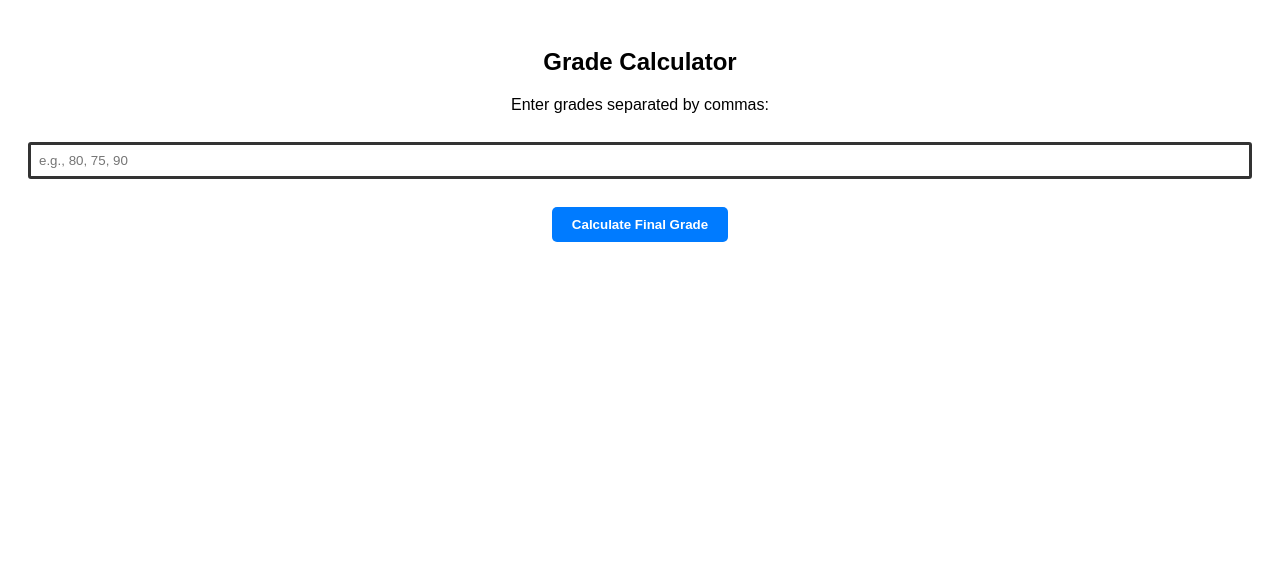
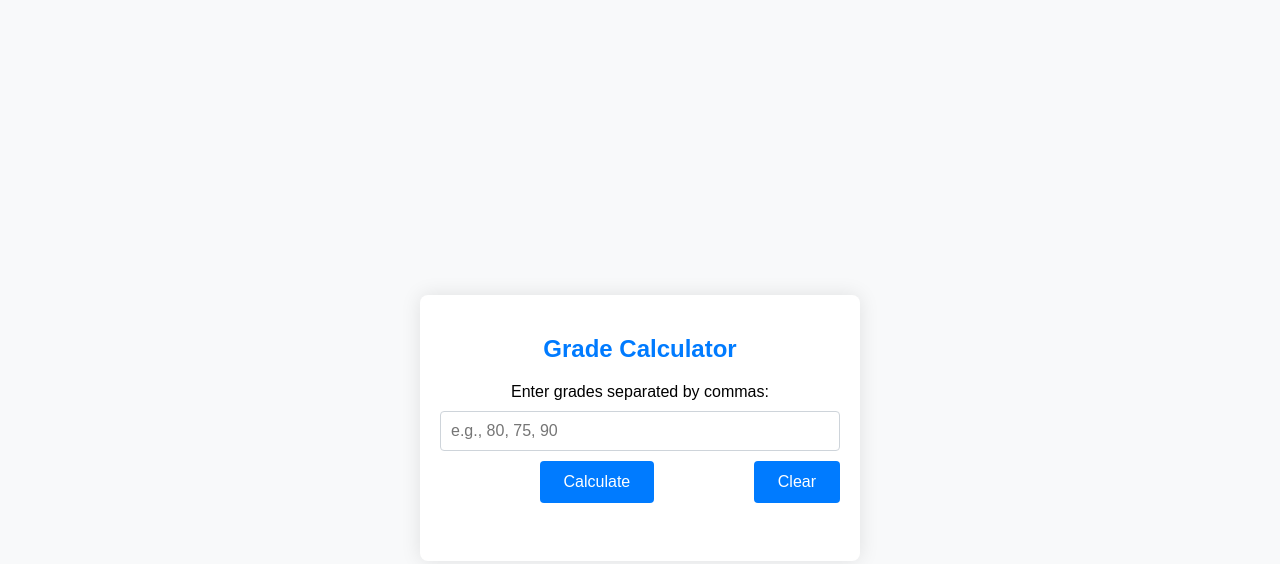
Before and after one commit to ProgrammerKR/grade_calculator.kr, a plain HTML site: page index.html in a window 1280 px wide. Drawn offline with Linux system fonts and the light colour scheme.

Commit message:
Update index.html

```diff
--- a/index.html
+++ b/index.html
@@ -3,37 +3,59 @@
 <head>
     <meta charset="UTF-8">
     <meta name="viewport" content="width=device-width, initial-scale=1.0">
-    <title>Grade Calculator | Kanishk Raj</title>
+    <title>Grade Calculator</title>
     <style>
         /* Basic styling for the calculator */
         body {
             font-family: Arial, sans-serif;
             padding: 20px;
-            text-align:center;
-            align-items:center;
-            justify-content:center;
+            display: flex;
+            justify-content: center;
+            align-items: center;
+            height: 100vh;
+            background-color: #f8f9fa;
+        }
+        .calculator {
+            max-width: 400px;
+            width: 100%;
+            background-color: #ffffff;
+            padding: 20px;
+            border-radius: 8px;
+            box-shadow: 0 0 20px rgba(0,0,0,0.1);
+        }
+        h2 {
+            text-align: center;
+            margin-bottom: 20px;
+            color: #007bff;
         }
         label {
             display: block;
             margin-bottom: 10px;
+            text-align: center;
         }
         input[type="text"] {
             width: 100%;
-            padding: 8px;
+            padding: 10px;
             box-sizing: border-box;
             margin-bottom: 10px;
-            border: 3px solid #333;
-            border-radius:3px;
+            border: 1px solid #ced4da;
+            border-radius: 4px;
+            font-size: 16px;
+        }
+        .button-container {
+            display: flex;
+            justify-content: space-between;
+            align-items: center;
         }
         button {
-            padding: 10px 20px;
+            padding: 12px 24px;
             background-color: #007bff;
             color: white;
             border: none;
             cursor: pointer;
-            border-radius:5px;
-            font-weight:bold;
-
+            border-radius: 4px;
+            font-size: 16px;
+            transition: background-color 0.3s ease;
         }
         button:hover {
             background-color: #0056b3;
@@ -41,25 +63,53 @@
         .result {
             margin-top: 20px;
             font-weight: bold;
+            text-align: center;
+        }
+        .error {
+            color: red;
+            font-weight: bold;
+            margin-top: 10px;
+            text-align: center;
         }
     </style>
 </head>
 <body>
-    <h2>Grade Calculator</h2>
-    <label for="grades">Enter grades separated by commas:</label>
-  <br>
-    <input type="text" id="grades" placeholder="e.g., 80, 75, 90">
-  <br><br>
-    <button onclick="calculateGrade()">Calculate Final Grade</button>
-    <div class="result" id="result"></div>
+    <div class="calculator">
+        <h2>Grade Calculator</h2>
+        <label class="lbl" for="grades">Enter grades separated by commas:</label>
+        <input type="text" id="grades" placeholder="e.g., 80, 75, 90">
+      <br>
+        <div class="button-container">
+          <br>
+            <button onclick="calculateGrade()">Calculate</button>
+            <button onclick="clearInputs()">Clear</button>
+        </div><br>
+        <div class="result" id="result"></div>
+        <div class="error" id="error"></div>
+    </div>
 
     <script>
         function calculateGrade() {
+            // Clear previous errors
+            document.getElementById('error').textContent = '';
+
             // Get input value
-            let gradesInput = document.getElementById('grades').value;
+            let gradesInput = document.getElementById('grades').value.trim();
+
+            // Validate input
+            if (gradesInput === '') {
+                document.getElementById('error').textContent = 'Please enter grades.';
+                return;
+            }
 
             // Split grades by comma and convert to array
             let gradesArray = gradesInput.split(',').map(Number);
+
+            // Validate grades are numbers
+            if (gradesArray.some(isNaN)) {
+                document.getElementById('error').textContent = 'Invalid input. Please enter valid numbers separated by commas.';
+                return;
+            }
 
             // Calculate average grade
             let sum = gradesArray.reduce((acc, curr) => acc + curr, 0);
@@ -70,7 +120,7 @@
 
             // Display result
             let resultElement = document.getElementById('result');
-            resultElement.innerHTML = `Your Final Grade is: ${average.toFixed(2)}% (${textGrade})`;
+            resultElement.innerHTML = `Your final grade is: ${average.toFixed(2)} (${textGrade})`;
         }
 
         function calculateTextGrade(percentage) {
@@ -89,6 +139,13 @@
                 return 'F'; // Fail
             }
         }
+
+        function clearInputs() {
+            // Clear input and result
+            document.getElementById('grades').value = '';
+            document.getElementById('result').textContent = '';
+            document.getElementById('error').textContent = '';
+        }
     </script>
 </body>
 </html>
```
